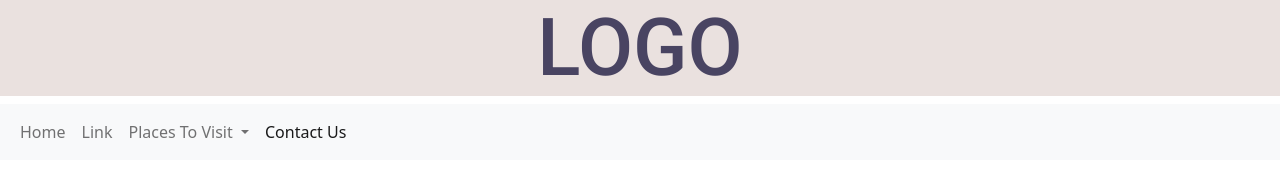
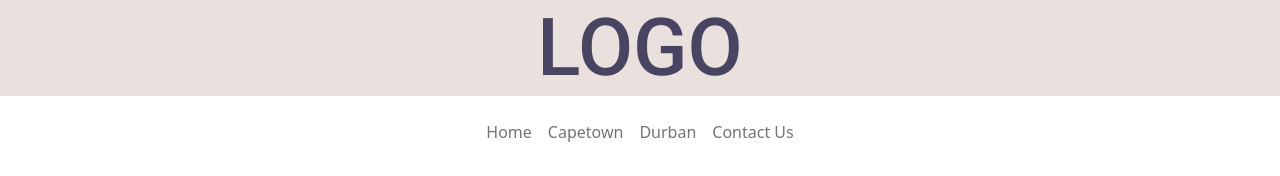
Before and after one commit to SpooshDoosh/Milestone-Project-2-Ubuntu-Holidays, a plain HTML site: page contact.html in a window 1280 px wide. Drawn offline with nearby package versions, Linux system fonts and the light colour scheme.

Commit message:
Change navbar

```diff
--- a/contact.html
+++ b/contact.html
@@ -31,35 +31,23 @@
 
         <!-- Nav Bar (Nav Bar from Bootstrap)-->
 
-        <nav class="navbar navbar-expand-lg bg-light">
-            <div class="container-fluid">
-              <button class="navbar-toggler" type="button" data-bs-toggle="collapse" data-bs-target="#navbarSupportedContent" aria-controls="navbarSupportedContent" aria-expanded="false" aria-label="Toggle navigation">
-                <span class="navbar-toggler-icon"></span>
-              </button>
-              <div class="collapse navbar-collapse" id="navbarSupportedContent">
-                <ul class="navbar-nav me-auto mb-2 mb-lg-0">
-                  <li class="nav-item">
-                    <a class="nav-link" href="index.html">Home</a>
-                  </li>
-                  <li class="nav-item">
-                    <a class="nav-link" href="#">Link</a>
-                  </li>
-                  <li class="nav-item dropdown">
-                    <a class="nav-link dropdown-toggle" href="#" role="button" data-bs-toggle="dropdown" aria-expanded="false">
-                      Places To Visit
-                    </a>
-                    <ul class="dropdown-menu">
-                      <li><a class="dropdown-item" href="capetown.html">Cape Town</a></li>
-                      <li><a class="dropdown-item" href="durban.html">Durban</a></li>
-                    </ul>
-                  </li>
-                  <li class="nav-item">
-                    <a class="nav-link active" aria-current="page" href="contact.html" >Contact Us</a>
-                  </li>
-                </ul>
-              </div>
-            </div>
-          </nav>
+        <nav class="navbar navbar-light navbar-expand-lg">
+
+          <button class="navbar-toggler  ml-auto" type="button" data-toggle="collapse"
+              data-target="#navbarNavDropdown" aria-controls="navbarNavDropdown" aria-expanded="false"
+              aria-label="Togglenavigation">
+              <span class="navbar-toggler-icon"></span>
+          </button>
+
+          <div class="collapse navbar-collapse justify-content-center" id="navbarNavDropdown">
+              <ul class="navbar-nav mr-auto">
+                  <li class="nav-item mr-2"><a class="nav-link" href="index.html">Home</a></li>
+                  <li class="nav-item"><a class="nav-link" href="capetown.html">Capetown</a></li>
+                  <li class="nav-item"><a class="nav-link" href="durban.html">Durban</a></li>
+                  <li class="active nav-item"><a class="nav-link" href="contact.html">Contact Us</a></li>
+              </ul>
+          </div>
+      </nav>
     </header>
 
 
```
